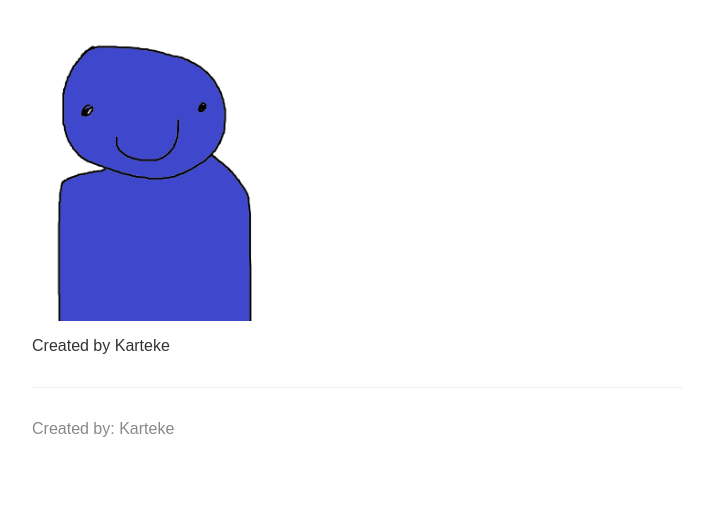
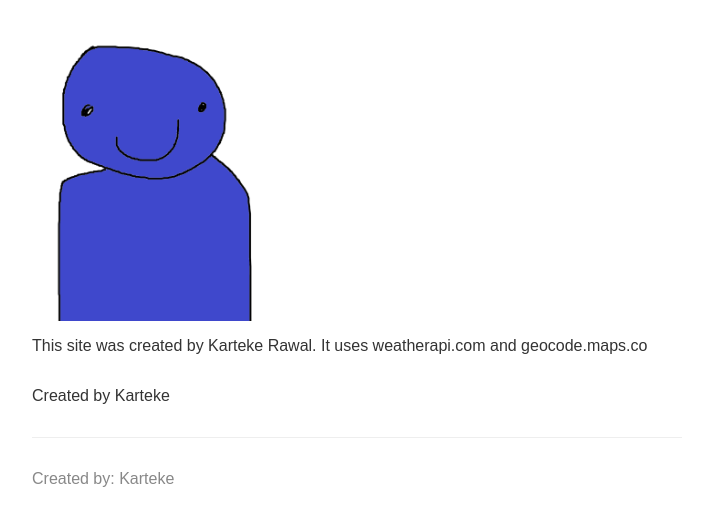
Before and after one commit to sharktornado1/MyWeatherWebsite, a Node server app: page /about in a window 1280 px wide. Shown: the part 216-742 px from the top of the page, without its empty margins (283-996 px from the left). Run offline with Node 20, Linux system fonts and the light colour scheme; some libraries are stand-ins or nearby versions.

Commit message:
new feature

```diff
--- a/templates/views/about.hbs
+++ b/templates/views/about.hbs
@@ -9,6 +9,7 @@
     <body>
         {{>header}}
         <img class="portrait" src="img/profilepic.png">
+        <p>This site was created by Karteke Rawal. It uses weatherapi.com and geocode.maps.co</p>
         <p>Created by {{name}}</p>
         {{>footer}}
     </body>
```
